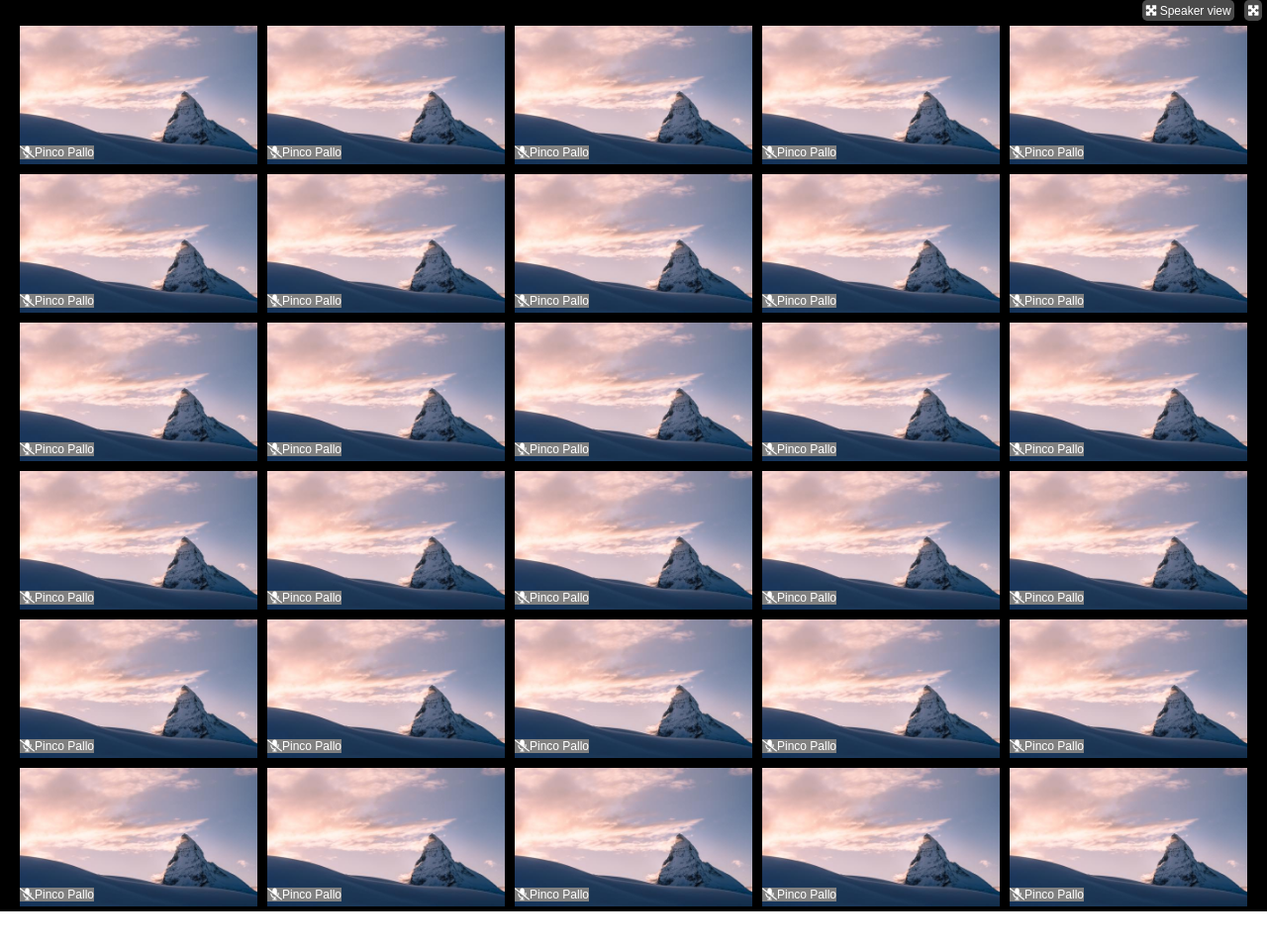
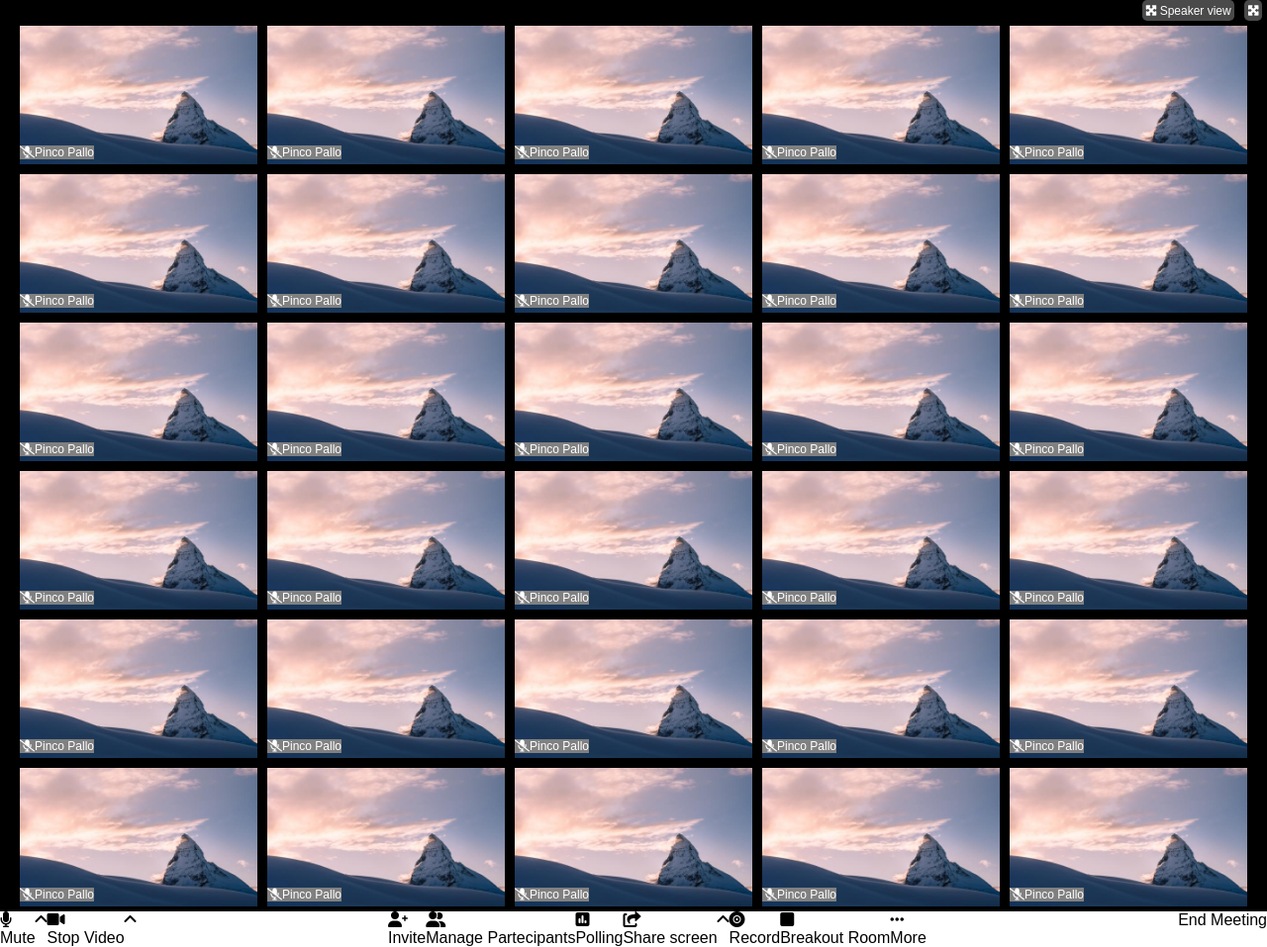
Before and after one commit to MassimoBattinelli/html-css-zoom, a plain HTML site: page index.html in a window 1280 px wide. Shown: the whole page at 99% size. Before the commit the page ends 921 px from the top, so only its background shows below. Drawn offline with Linux system fonts and the light colour scheme.

Commit message:
inizio footer

```diff
--- a/css/style.css
+++ b/css/style.css
@@ -54,3 +54,16 @@ html {
     color: white;
     font-size: 12px;
 }
+
+footer{
+    display: flex;
+    justify-content: space-between;
+}
+
+.primaparte {
+    display: flex;
+}
+
+.secondaparte{
+    display: flex;
+}
--- a/index.html
+++ b/index.html
@@ -177,11 +177,71 @@
             <span class="nome-membro"><i class="fas fa-microphone-slash"></i>Pinco Pallo</span>
         </div>
 
-
-
-
     </div>
 
+    <footer>
+        <div class="primaparte">
+            <div class="microfono">
+                <i class="fas fa-microphone"></i>
+                <div>Mute</div>
+            </div>
+
+            <i class="fas fa-angle-up"></i>
+
+            <div class="video">
+                <i class="fas fa-video"></i>
+                <div>Stop Video</div>
+            </div>
+
+            <i class="fas fa-angle-up"></i>
+
+        </div>
+
+        <div class="secondaparte">
+            <div class="invita">
+                <i class="fas fa-user-plus"></i>
+                <div>Invite</div>
+            </div>
+
+            <div class="manage">
+                <i class="fas fa-user-friends"></i>
+                <div>Manage Partecipants</div>
+            </div>
+
+            <div class="polling">
+                <i class="fas fa-poll"></i>
+                <div>Polling</div>
+            </div>
+
+            <div class="share">
+                <i class="fas fa-share-square"></i>
+                <div>Share screen</div>
+            </div>
+
+            <i class="fas fa-angle-up"></i>
+
+            <div class="record">
+                <i class="fas fa-record-vinyl"></i>
+                <div>Record</div>
+            </div>
+
+            <div class="room">
+                <i class="fas fa-square"></i>
+                <div>Breakout Room</div>
+            </div>
+
+            <div class="more">
+                <i class="fas fa-ellipsis-h"></i>
+                <div>More</div>
+            </div>
+
+        </div>
+
+        <div class="terza parte">
+            <div>End Meeting</div>
+        </div>
+
+    </footer>
 
 </body>
 </html>
```
